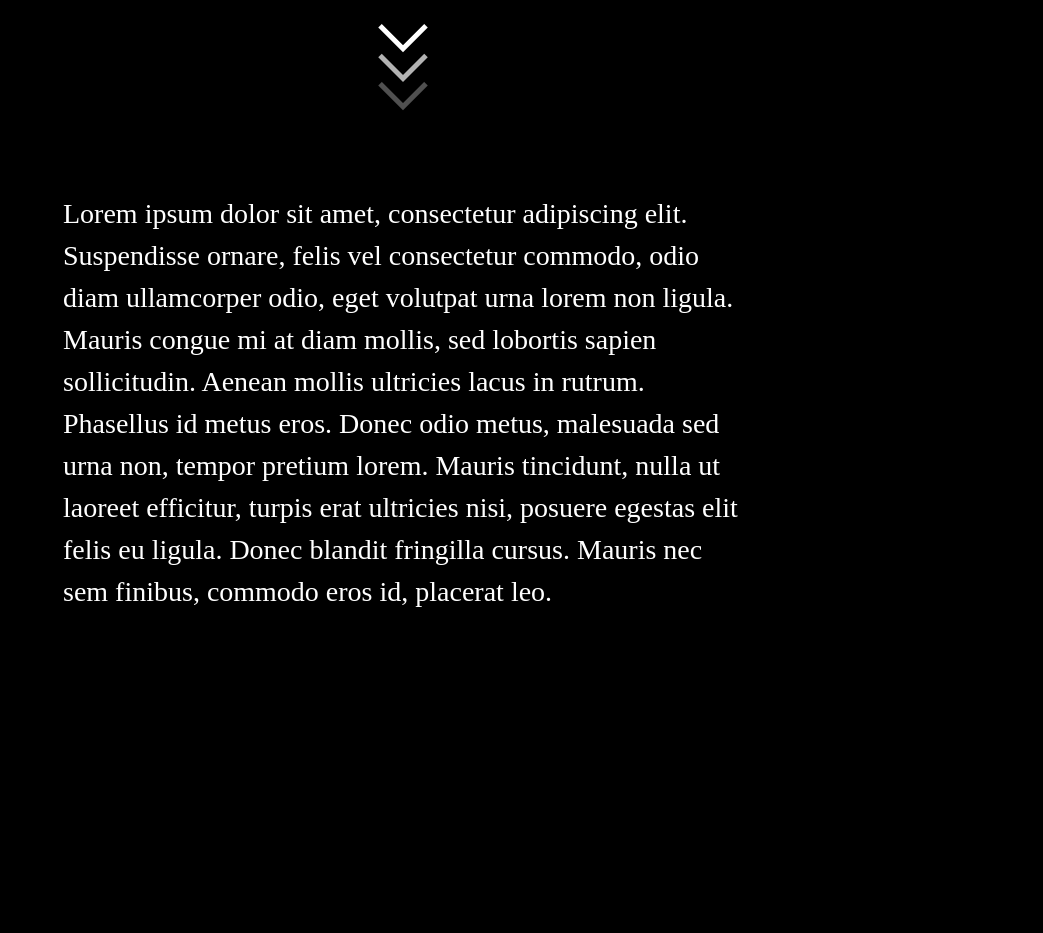
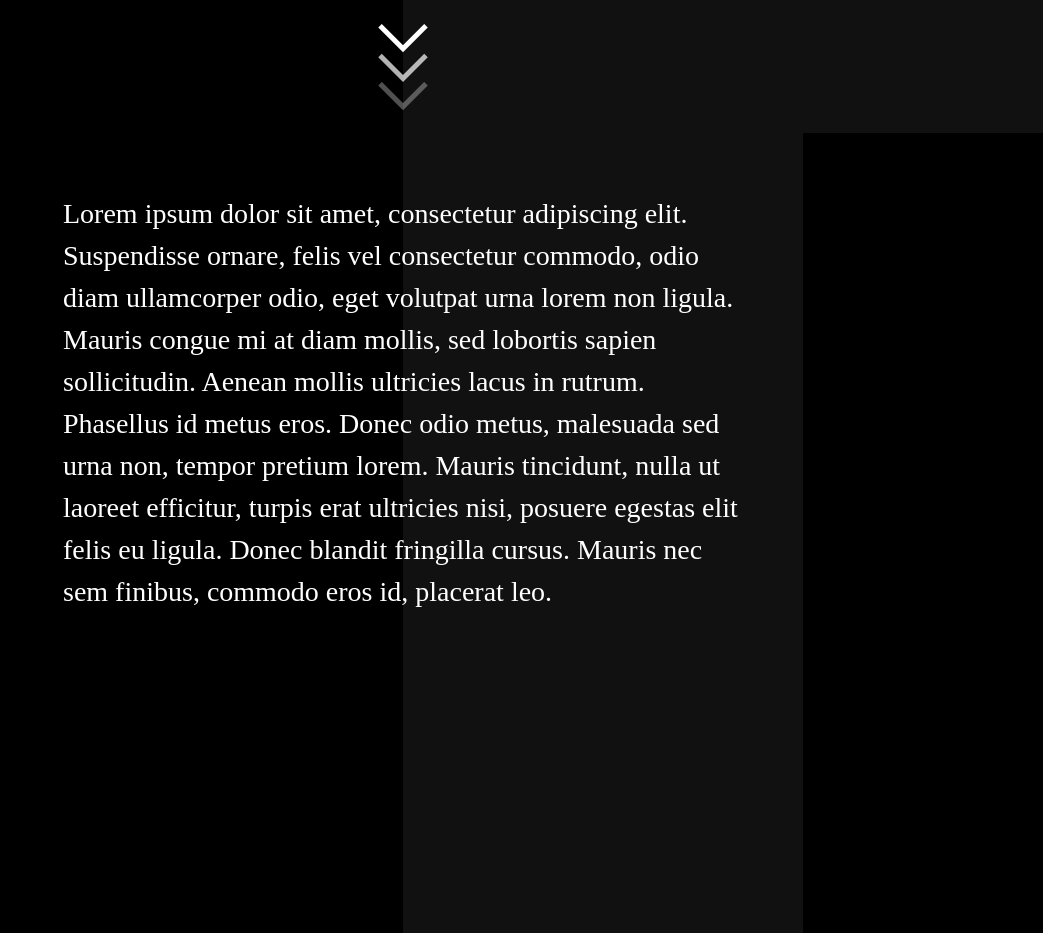
Before and after one commit to Continuities/ophira-page, a website built with webpack: page src/template.html in a window 1280 px wide. Shown: the part 667-1600 px from the top of the page, without its empty margins (237-1280 px from the left). Built offline with nearby package versions, Linux system fonts and the light colour scheme; some packages are replaced by stand-ins of ours.

Commit message:
Background

```diff
--- a/src/fancy-crap.js
+++ b/src/fancy-crap.js
@@ -15,7 +15,7 @@ const camera = new THREE.PerspectiveCamera(
   0.1,
   1000
 );
-const renderer = new THREE.WebGLRenderer();
+const renderer = new THREE.WebGLRenderer({ alpha: true });
 const loader = new GLTFLoader();
 
 const flame1 = FlameLight();
--- a/src/index.css
+++ b/src/index.css
@@ -4,6 +4,17 @@ html, body {
   line-height: 0;
   background: black;
   color: white;
+}
+
+body::before, #content::before {
+  display: block;
+  position: absolute;
+  content: '';
+  top: 0;
+  left: 50%;
+  right: 0;
+  bottom: 0;
+  background: #111111;
 }
 
 #canvas {
@@ -15,12 +26,8 @@ html, body {
 #canvas > canvas {
   z-index: 1;
   position: relative;
+  transition: opacity 600ms;
   opacity: 0;
-  transition: opacity 600ms;
-}
-
-.loaded #canvas > canvas {
-  opacity: 1;
 }
 
 #ophira-logo {
@@ -29,9 +36,20 @@ html, body {
   left: 50%;
   transform: translate(-50%, -50%);
   max-height: 50%;
+  transition: opacity 600ms;
+  opacity: 1;
+}
+
+.loaded #ophira-logo {
+  opacity: 0;
+}
+
+.loaded #canvas > canvas {
+  opacity: 1;
 }
 
 #content {
+  position: relative;
   box-sizing: border-box;
   line-height: 1.5;
   min-height: 100vh;
@@ -43,3 +61,7 @@ html, body {
   max-width: 800px;
   margin: 0 auto;
 }
+
+#content-text {
+  position: relative;
+}
--- a/src/index.js
+++ b/src/index.js
@@ -19,7 +19,7 @@ let tracked = false;
 window.addEventListener('scroll', () => {
   const scrollPercent = Math.min(1, window.scrollY / (window.innerHeight * 0.8));
   document.getElementById('arrow').style.opacity = 1 - scrollPercent;
-  document.getElementById('content').style.opacity = scrollPercent;
+  document.getElementById('content-text').style.opacity = scrollPercent;
 
   if (scrollPercent == 1 && !tracked) {
     tracked = true;
--- a/src/template.html
+++ b/src/template.html
@@ -16,16 +16,18 @@
     </script>
   </head>
   <body>
-    <div id="canvas">
+    <section id="canvas">
       <%=require('../static/ophira.svg')%>
       <a id="arrow" href="#content">
         <span></span>
         <span></span>
         <span></span>
       </a>
-    </div>
-    <div id="content">
-      Lorem ipsum dolor sit amet, consectetur adipiscing elit. Suspendisse ornare, felis vel consectetur commodo, odio diam ullamcorper odio, eget volutpat urna lorem non ligula. Mauris congue mi at diam mollis, sed lobortis sapien sollicitudin. Aenean mollis ultricies lacus in rutrum. Phasellus id metus eros. Donec odio metus, malesuada sed urna non, tempor pretium lorem. Mauris tincidunt, nulla ut laoreet efficitur, turpis erat ultricies nisi, posuere egestas elit felis eu ligula. Donec blandit fringilla cursus. Mauris nec sem finibus, commodo eros id, placerat leo.
-    </div>
+    </section>
+    <section id="content">
+      <div id="content-text">
+        Lorem ipsum dolor sit amet, consectetur adipiscing elit. Suspendisse ornare, felis vel consectetur commodo, odio diam ullamcorper odio, eget volutpat urna lorem non ligula. Mauris congue mi at diam mollis, sed lobortis sapien sollicitudin. Aenean mollis ultricies lacus in rutrum. Phasellus id metus eros. Donec odio metus, malesuada sed urna non, tempor pretium lorem. Mauris tincidunt, nulla ut laoreet efficitur, turpis erat ultricies nisi, posuere egestas elit felis eu ligula. Donec blandit fringilla cursus. Mauris nec sem finibus, commodo eros id, placerat leo.
+      </div>
+    </section>
   </body>
 </html>
```
